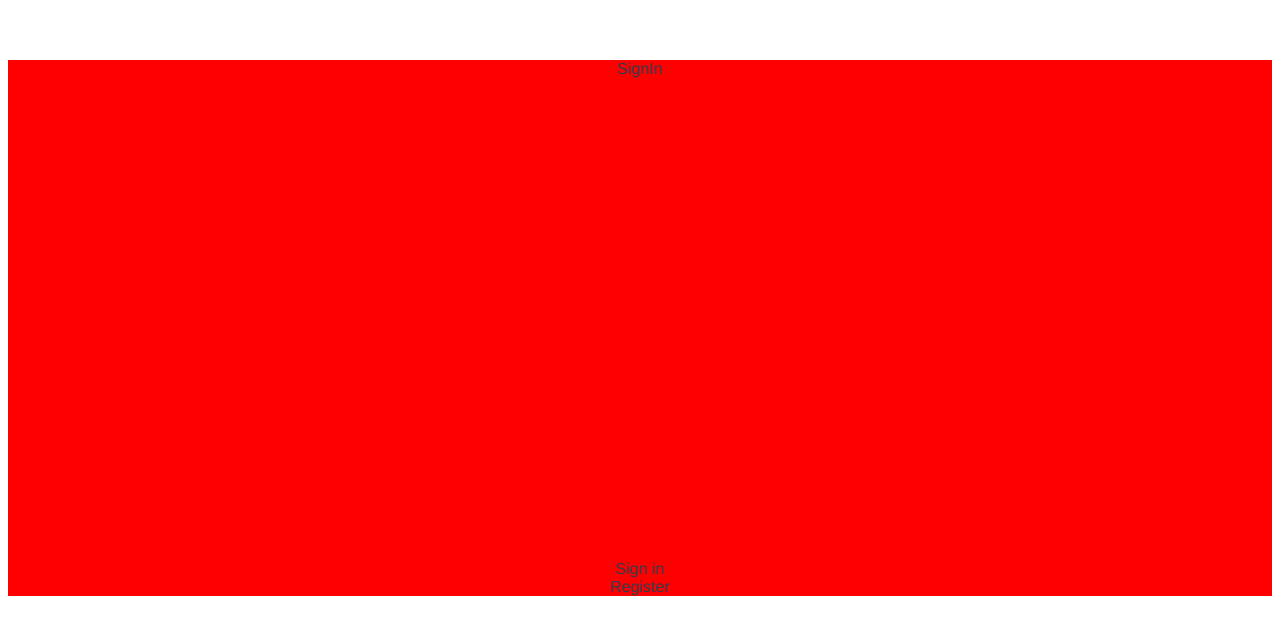
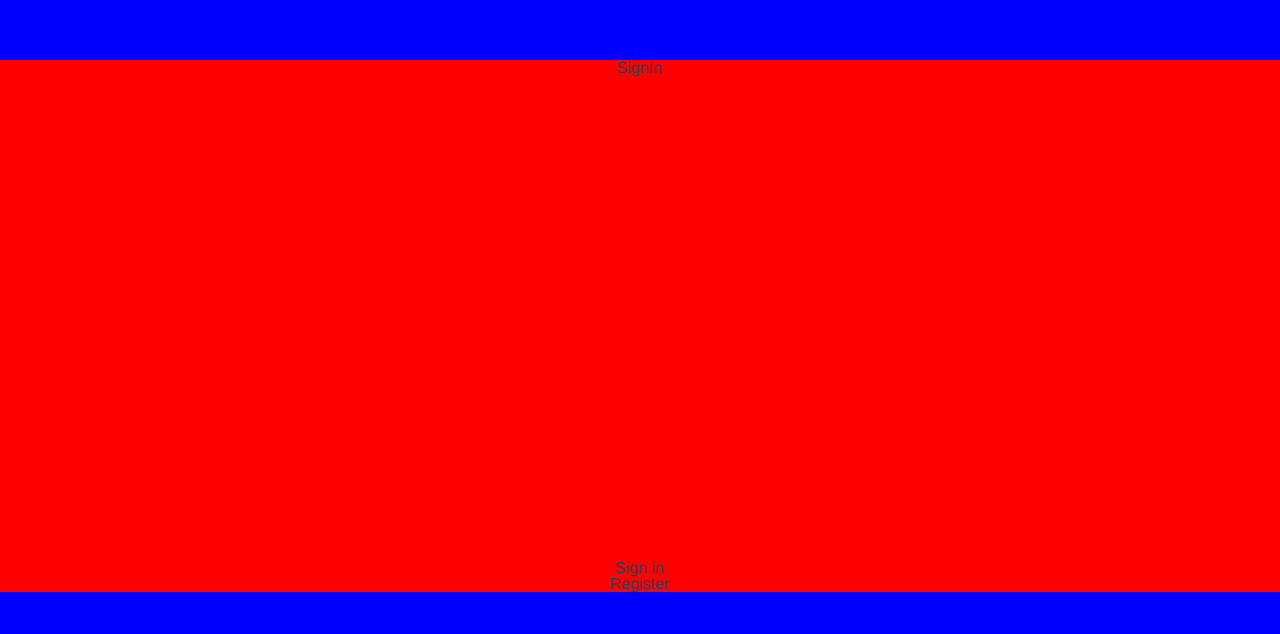
Before and after one commit to sarahtennis/my-library-client, a Vue app in the folder client/: page / in a window 1280 px wide. Shown: the top 634 px of the page. Built offline with nearby package versions, Linux system fonts and the light colour scheme.

Commit message:
CSS reset

```diff
--- a/client/src/App.vue
+++ b/client/src/App.vue
@@ -16,6 +16,8 @@
 </script>
 
 <style lang="scss">
+@import url("./assets/scss/reset.scss");
+
 #app {
   font-family: Avenir, Helvetica, Arial, sans-serif;
   -webkit-font-smoothing: antialiased;
--- /dev/null
+++ b/client/src/assets/scss/reset.scss
@@ -0,0 +1,56 @@
+/* http://meyerweb.com/eric/tools/css/reset/
+   v2.0 | 20110126
+   License: none (public domain)
+*/
+
+html, body, div, span, applet, object, iframe,
+h1, h2, h3, h4, h5, h6, p, blockquote, pre,
+a, abbr, acronym, address, big, cite, code,
+del, dfn, em, img, ins, kbd, q, s, samp,
+small, strike, strong, sub, sup, tt, var,
+b, u, i, center,
+dl, dt, dd, ol, ul, li,
+fieldset, form, label, legend,
+table, caption, tbody, tfoot, thead, tr, th, td,
+article, aside, canvas, details, embed,
+figure, figcaption, footer, header, hgroup,
+menu, nav, output, ruby, section, summary,
+time, mark, audio, video {
+	margin: 0;
+	padding: 0;
+	border: 0;
+	font-size: 100%;
+	font: inherit;
+	vertical-align: baseline;
+}
+/* HTML5 display-role reset for older browsers */
+article, aside, details, figcaption, figure,
+footer, header, hgroup, menu, nav, section {
+	display: block;
+}
+body {
+	line-height: 1;
+}
+ol, ul {
+	list-style: none;
+}
+blockquote, q {
+	quotes: none;
+}
+blockquote:before, blockquote:after,
+q:before, q:after {
+	content: '';
+	content: none;
+}
+table {
+	border-collapse: collapse;
+	border-spacing: 0;
+}
+
+*, *::after, *::before {
+  box-sizing: border-box;
+}
+
+body {
+  background: blue;
+}
```
